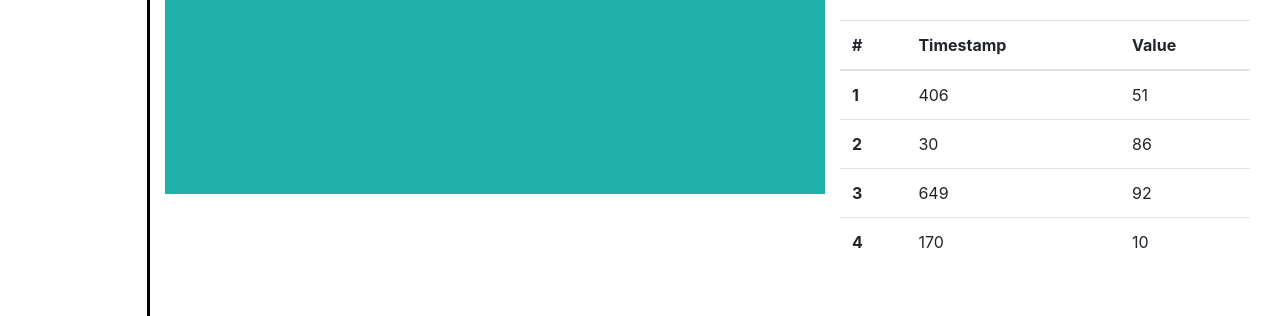
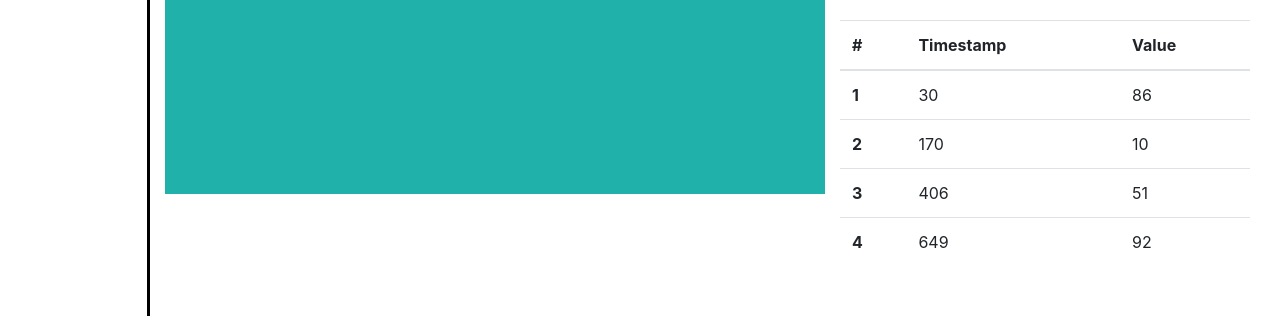
Before and after one commit to PierreTSE/2020-BDD-dashboard, a Vue app: page / in a window 1280 px wide. Both pictures are taken after a click on the button "TEST TABLE.jsonParse()". Shown: the part 457-773 px from the top of the page. Built offline with nearby package versions, Linux system fonts and the light colour scheme.

Commit message:
Commentaires et tri par timestamp automatique

```diff
--- a/src/App.vue
+++ b/src/App.vue
@@ -47,6 +47,7 @@ export default {
   },
   methods: {
     on_DEBUG_press() {
+      // Generer des données aléatoires
       let fake_data = {
         "success" : true,
         "data" : [
--- a/src/components/Table.vue
+++ b/src/components/Table.vue
@@ -51,7 +51,7 @@
         </tr>
       </thead>
       <tbody>
-        <tr v-for="(entry, i) in sortedList" :key="i">
+        <tr v-for="(entry, i) in allScores" :key="i">
           <th scope="row">{{ ++i }}</th>
           <td>{{ entry.ts }}</td>
           <td>{{ entry.value }}</td>
@@ -70,11 +70,11 @@ export default {
     }
   },
   computed: {
-    sortedList: function () {
-      return this.allScores.slice().sort(function (a, b) {
-        return a.value > b.value;
-      });
-    },
+    // sortedList: function () {
+    //   return this.allScores.sort(function (a, b) {
+    //     return a.ts > b.ts;
+    //   });
+    // },
   },
   methods: {
     clearTable() {
@@ -92,6 +92,13 @@ export default {
           });
         }
       }
+
+      // Trier les scores par timestamp (croissant)
+      console.log(this.allScores);
+      this.allScores.sort(function(a, b) {
+        return (a.ts - b.ts);
+      });
+      console.log(this.allScores);
     }
   },
 };
```
